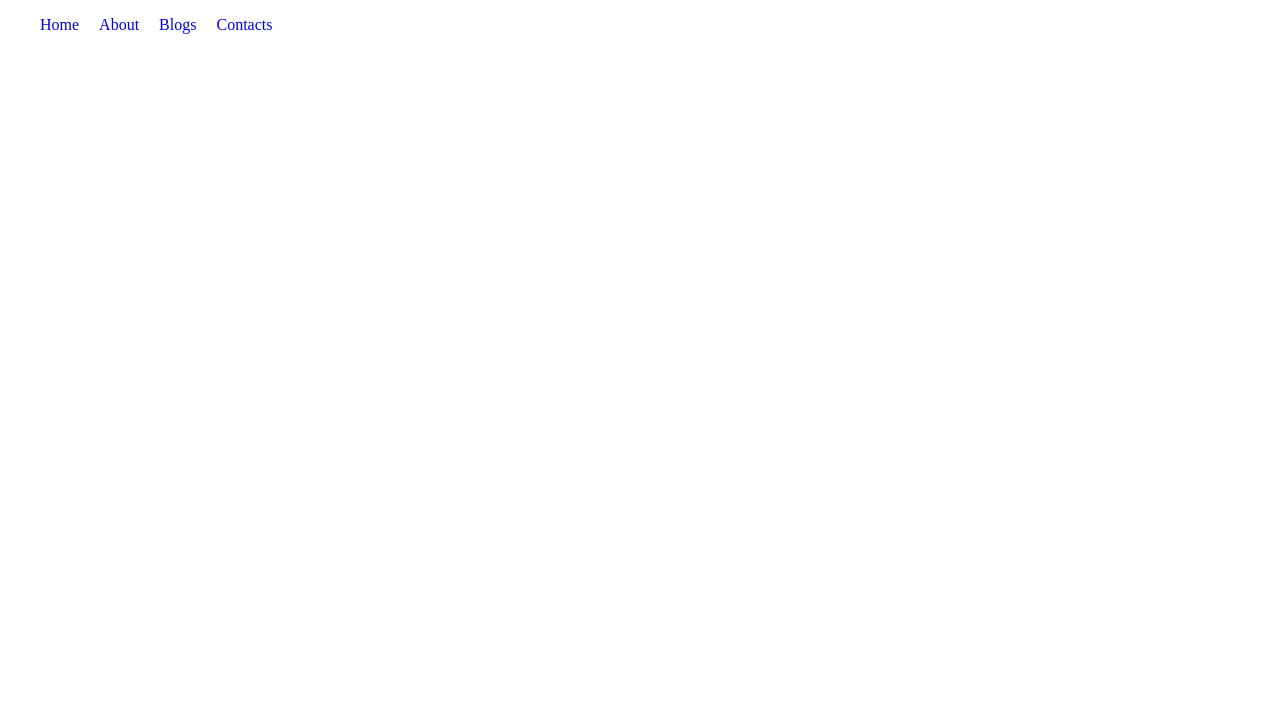
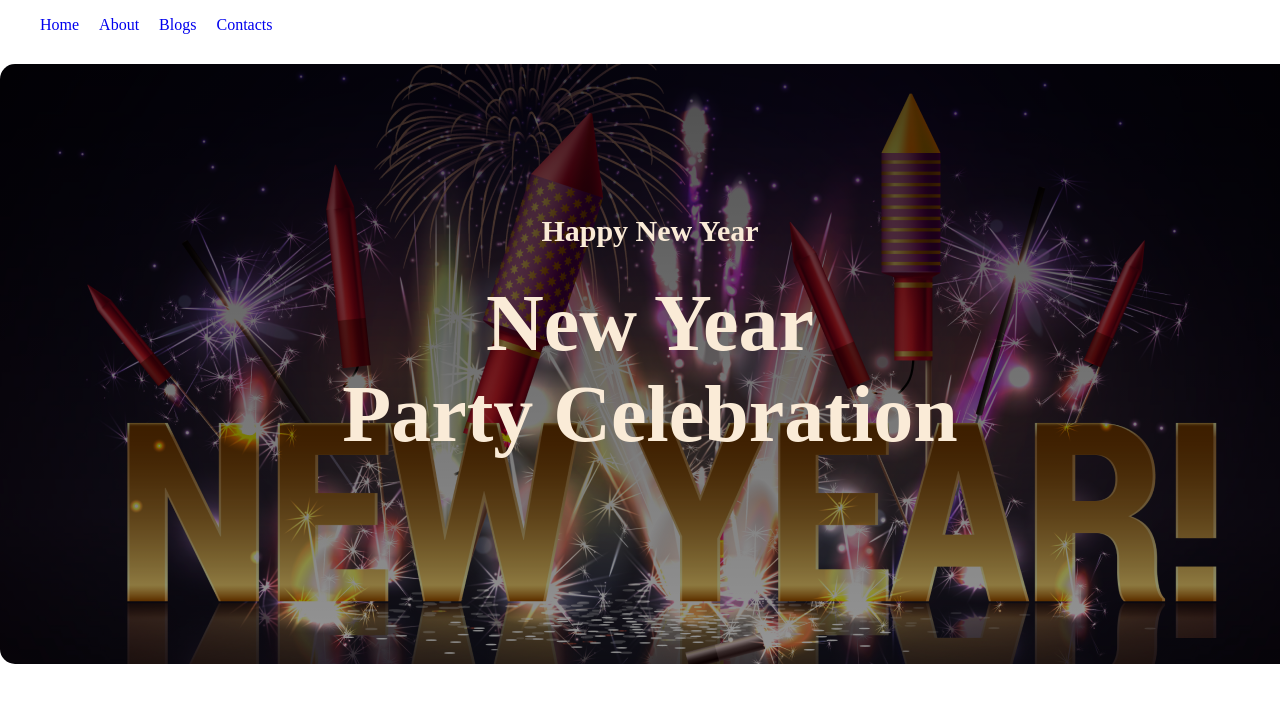
Before and after one commit to mrsamirkhan/assignment-1, a plain HTML site: page index.html in a window 1280 px wide. Drawn offline with Linux system fonts and the light colour scheme.

Commit message:
banner parrt

```diff
--- a/index.html
+++ b/index.html
@@ -16,7 +16,12 @@
         </ul>
 
     </header>
-    <main></main>
+    <main>
+        <div id="banner">
+           <h3> Happy New Year</h3>
+           <h1>New Year <br> Party Celebration</h1>
+           </div>
+    </main>
     <footer></footer>
 </body>
 </html>
--- a/styles.css
+++ b/styles.css
@@ -1,7 +1,11 @@
+/* ========= Important things =========== */
 body{
     margin:0px;
     padding: 0px;
 }
+/* ==================== */
+
+/* header part start */
 header{
     text-align: center;
 }
@@ -21,3 +25,35 @@ header > ul{
     display: flex;
 
 }
+
+/* header part end  */
+
+/* Banner part start  */
+
+#banner{
+   background-image: linear-gradient(0deg, rgba(0, 0, 0, 0.411), rgba(0, 0, 0, 0.699)), url("./images/Banner\ Image.png");
+   width: 1300px;
+   height: 600px;
+   background-repeat: no-repeat;
+   background-position: center;
+   background-size: cover;
+   border-radius: 15px;
+   margin: auto;
+}
+
+
+#banner > h3{
+    font-size: 30px;
+    color: antiquewhite;
+    text-align: center;
+    padding-top: 150px;
+}
+
+#banner > h1{
+    color: antiquewhite;
+    text-align: center;
+    font-size: 80px;
+    margin-top: 30px;
+}
+
+/* banner part end */
```
